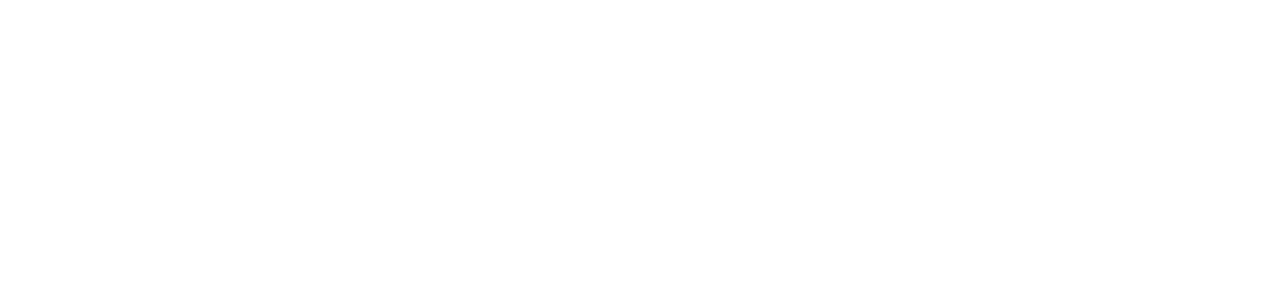
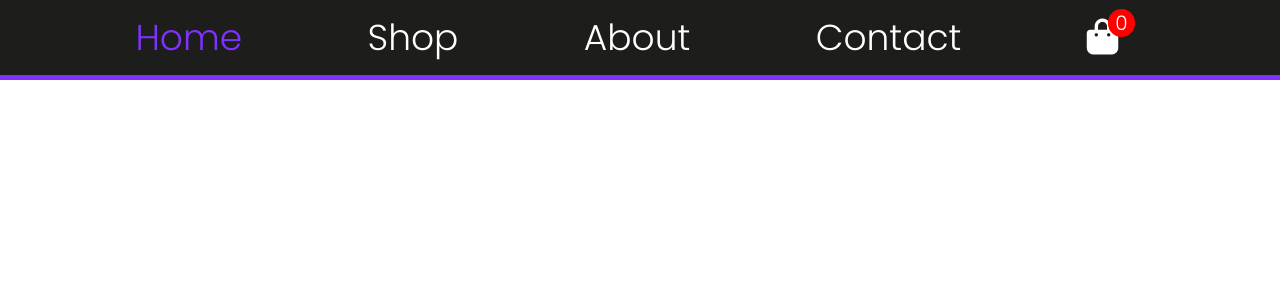
Before and after one commit to AtakhanovCoder/shopping-cart, a Vue app: page / in a window 1280 px wide. Before the commit this address had no page. Shown: the top 300 px of the page. Built offline with nearby package versions, Linux system fonts and the light colour scheme.

Commit message:
header section finished

```diff
--- a/public/index.html
+++ b/public/index.html
@@ -4,6 +4,7 @@
     <meta charset="utf-8">
     <meta http-equiv="X-UA-Compatible" content="IE=edge">
     <meta name="viewport" content="width=device-width,initial-scale=1.0">
+    <script src="https://kit.fontawesome.com/2e2e922d62.js" crossorigin="anonymous"></script>
     <link rel="icon" href="<%= BASE_URL %>favicon.ico">
     <title>Shopping Cart</title>
   </head>
--- a/src/App.vue
+++ b/src/App.vue
@@ -1,7 +1,55 @@
 <template>
+  <nav>
+    <router-link to="/">Home</router-link>
+    <router-link to="/shop">Shop</router-link>
 
+    <router-link to="/about">About</router-link>
+    <router-link to="/contact">Contact</router-link>
+    <router-link to="/cart"><i class="fa-solid fa-bag-shopping"></i><span class="notif">0</span></router-link>
+  </nav>
+  <router-view/>
 </template>
 <style>
-/* nav a.router-link-exact-active {
-} */
+@import url('https://fonts.googleapis.com/css2?family=Poppins:wght@300&display=swap');
+*{
+  margin: 0;
+  padding: 0;
+  list-style: none;
+  text-decoration: none;
+  box-sizing: border-box;
+  font-family: 'Poppins', sans-serif;
+  color: #293462;
+}
+:root{
+  --purple: #7F31FF;
+  --black-gray: #1D1D1C;
+}
+nav a{
+  font-size: 36px;
+  color: white;
+}
+nav{
+  display: flex;
+  justify-content: space-evenly;
+  border-bottom: 5px solid var(--purple);
+  padding: 10px;
+  background-color: var(--black-gray);
+}
+nav a.router-link-exact-active, nav a.router-link-exact-active i {
+  color: var(--purple);
+}
+nav a i{
+  color: white;
+}
+.notif{
+  position: relative;
+  bottom: 20px;
+  right: 10px;
+  font-size: 20px;
+  background-color: red;
+  color: #fff;
+  padding: 0px 7px;
+  border-radius: 50px;
+}
+
 </style>
--- a/src/router/index.js
+++ b/src/router/index.js
@@ -1,6 +1,35 @@
 import { createRouter, createWebHistory } from 'vue-router'
+import Home from '../views/Home.vue'
+import About from '../views/About.vue'
+import Contact from '../views/Contact.vue'
+import Cart from '../views/Cart.vue'
+import Shop from '../views/Shop.vue'
 const routes = [
-
+{
+  path: '/',
+  name: 'home',
+  component: Home,
+},
+{
+  path: '/shop',
+  name: 'shop',
+  component: Shop,
+},
+{
+  path: '/about',
+  name: 'about',
+  component: About,
+},
+{
+  path: '/contact',
+  name: 'contact',
+  component: Contact,
+},
+{
+  path: '/cart',
+  name: 'cart',
+  component: Cart,
+},
 ]
 
 const router = createRouter({
--- /dev/null
+++ b/src/views/About.vue
@@ -0,0 +1,12 @@
+<template>
+  <div>
+  </div>
+</template>
+<script>
+export default {
+
+}
+</script>
+<style>
+
+</style>
--- /dev/null
+++ b/src/views/Cart.vue
@@ -0,0 +1,12 @@
+<template>
+  <div>
+  </div>
+</template>
+<script>
+export default {
+
+}
+</script>
+<style>
+
+</style>
--- /dev/null
+++ b/src/views/Contact.vue
@@ -0,0 +1,12 @@
+<template>
+  <div>
+  </div>
+</template>
+<script>
+export default {
+
+}
+</script>
+<style>
+
+</style>
--- /dev/null
+++ b/src/views/Home.vue
@@ -0,0 +1,13 @@
+<template>
+  <main>
+
+  </main>
+</template>
+<script>
+export default {
+
+}
+</script>
+<style>
+
+</style>
--- /dev/null
+++ b/src/views/Shop.vue
@@ -0,0 +1,13 @@
+<template>
+  <div>
+
+  </div>
+</template>
+<script>
+export default {
+
+}
+</script>
+<style>
+
+</style>
```
